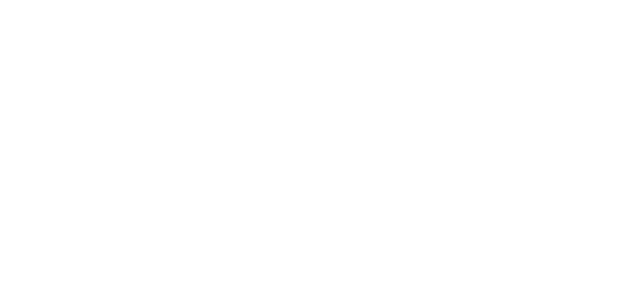
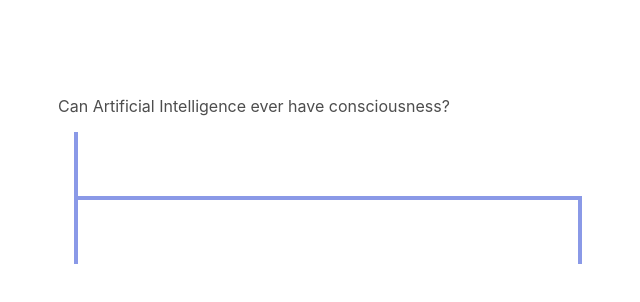
Before and after one commit to elliotmoose/thiscourse, a React (Create React App) app in the folder web-app/: page /session/1/discussion/1 in a window 1280 px wide. Shown: the top 302 px of the page, without its empty margins (262-902 px from the left). Built offline with nearby package versions, Linux system fonts and the light colour scheme.

Commit message:
Added node tree loading

```diff
--- a/web-app/src/App.js
+++ b/web-app/src/App.js
@@ -10,6 +10,7 @@ import {
 } from "react-router-dom";
 import CreateSession from './components/CreateSession';
 import Discussion from './components/Discussion';
+import Main from './components/Main';
 
 
 class App extends Component {
@@ -19,6 +20,7 @@ class App extends Component {
         <Router>
         {/*All our Routes goes here!*/}
         <Route path="/" exact={true} component={CreateSession} />
+        <Route path="/session/" component={Main} />
         <Route path="/discussion" component={Discussion} />
         </Router>
       </div>
--- a/web-app/src/components/CreateSession.js
+++ b/web-app/src/components/CreateSession.js
@@ -14,7 +14,8 @@ const CreateSession = () => {
 		let discourse = discourseTextInput.current.value;
 		let restart = restartTextInput.current.value;
 		let { roomId, secret } = await API.createSession(username, discourse);
-		history.push(`/${roomId}`);
+		await API.socketConnect();
+		history.push(`/session/${roomId}`);
 	}
 
     return (
@@ -31,7 +32,7 @@ const CreateSession = () => {
 				or
 				<br></br>
 				<br></br>
-			    <input className="input-box" type="text" name="restart" placeholder="Restart session with secret"/>
+			    <input ref={restartTextInput} className="input-box" type="text" name="restart" placeholder="Restart session with secret"/>
 			    <br></br>
 				<br></br>
 				<br></br>
--- a/web-app/src/components/Main.js
+++ b/web-app/src/components/Main.js
@@ -1,15 +1,20 @@
-import React, { useEffect } from 'react';
+import React, { useEffect, useState } from 'react';
 import { useLocation } from 'react-router';
 import API from '../controllers/api';
+import Tree from '../controllers/tree';
 
 
 const Main = () => {
 	var question = "Can Artificial Intelligence ever have consciousness?"
     const location = useLocation();
-	let roomId = location.pathname.slice(1);
+	let roomId = location.pathname.split('/')[2];
+    let [nodes, setNodes] = useState({});
+
     useEffect(()=>{
         API.apiEventEmitter.on('nodes-update', (data)=>{
-            console.log(data);
+            let nodeTree = Tree.buildTree(data);
+            console.log(nodeTree);
+            setNodes(nodeTree);
         });
 
         API.requestNodeData(roomId);
@@ -18,8 +23,8 @@ const Main = () => {
     return (
        <div className="Main container">
        <p>{question}</p>
-       <div class="vl1"></div>
-       <div class="vl1 vl2" style={{width:"500px"}}></div>
+       <div className="vl1"></div>
+       <div className="vl1 vl2" style={{width:"500px"}}></div>
 
        </div>
     );
--- a/web-app/src/controllers/tree.js
+++ b/web-app/src/controllers/tree.js
@@ -1,3 +1,7 @@
-export function buildTree(nodes) {
+function buildTree(nodes) {
+    return nodes;
+}
 
-}
+
+const Tree = { buildTree };
+export default Tree;
```
Also changed, not shown: 1 other file (tests, documents, lock files or other folders).
